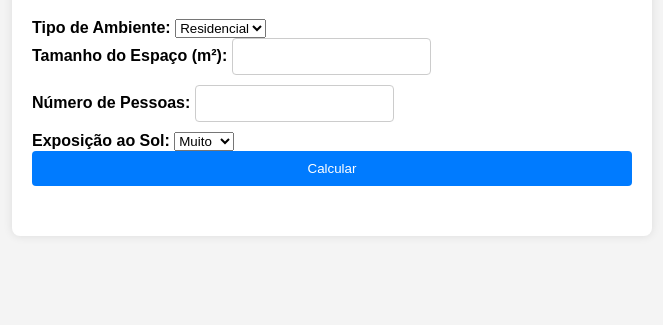
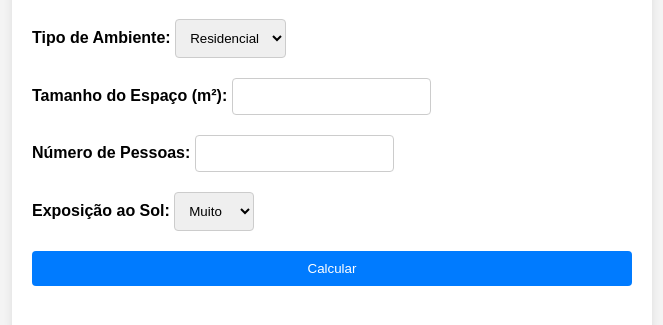
Before and after one commit to joaotiagojeronimo/simulador_AC, a plain HTML site: page index.html in a window 1280 px wide. Shown: the part 131-456 px from the top of the page, without its empty margins (308-971 px from the left). Drawn offline with Linux system fonts and the light colour scheme.

Commit message:
Update styles.css

```diff
--- a/styles.css
+++ b/styles.css
@@ -23,7 +23,7 @@ form {
     flex-direction: column;
 }
 
-.zone {
+.form-group {
     margin-bottom: 10px;
 }
 
@@ -32,7 +32,7 @@ label {
     font-weight: bold;
 }
 
-input {
+input, select {
     padding: 10px;
     margin-bottom: 10px;
     border: 1px solid #ccc;
```
